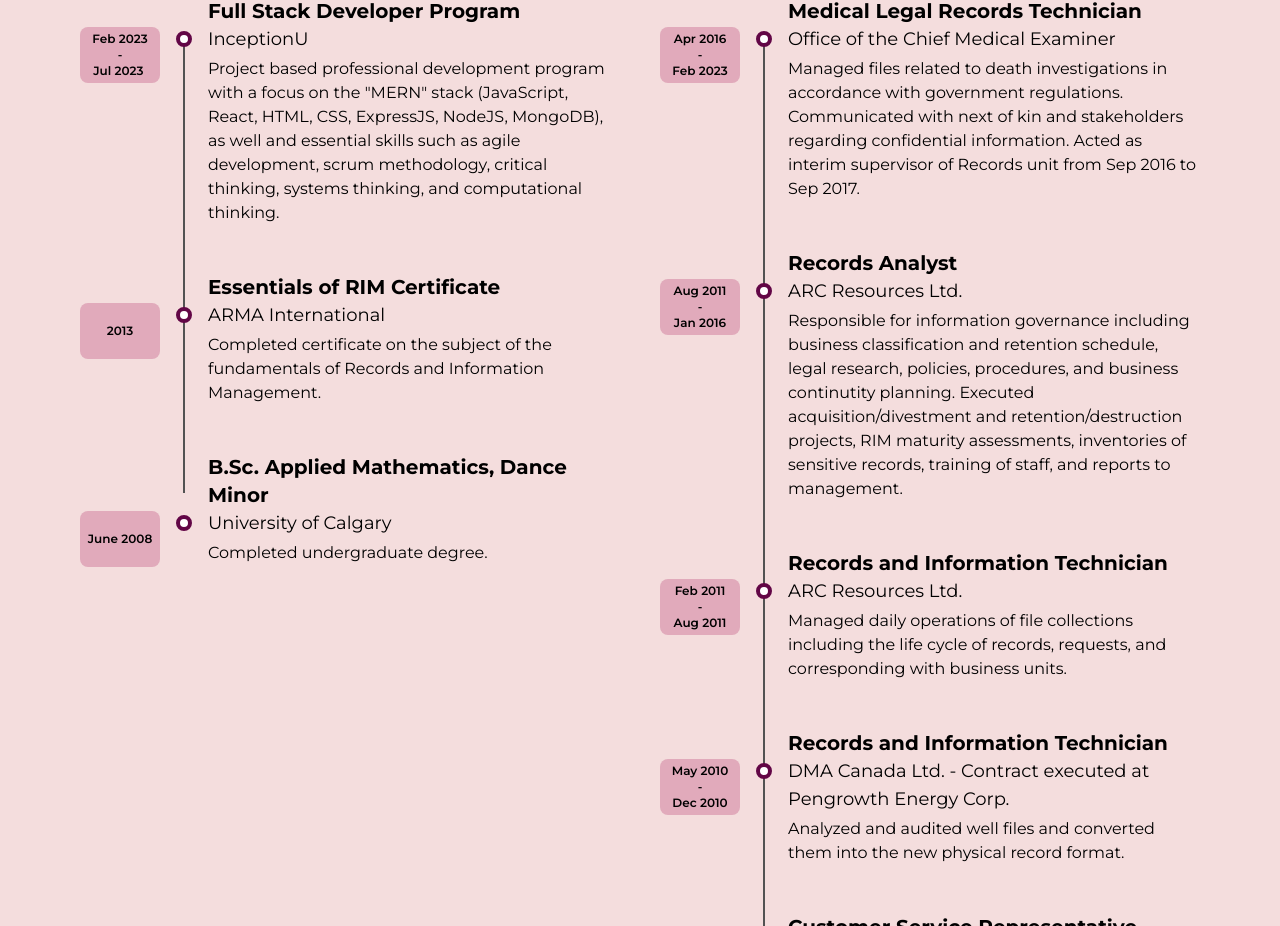
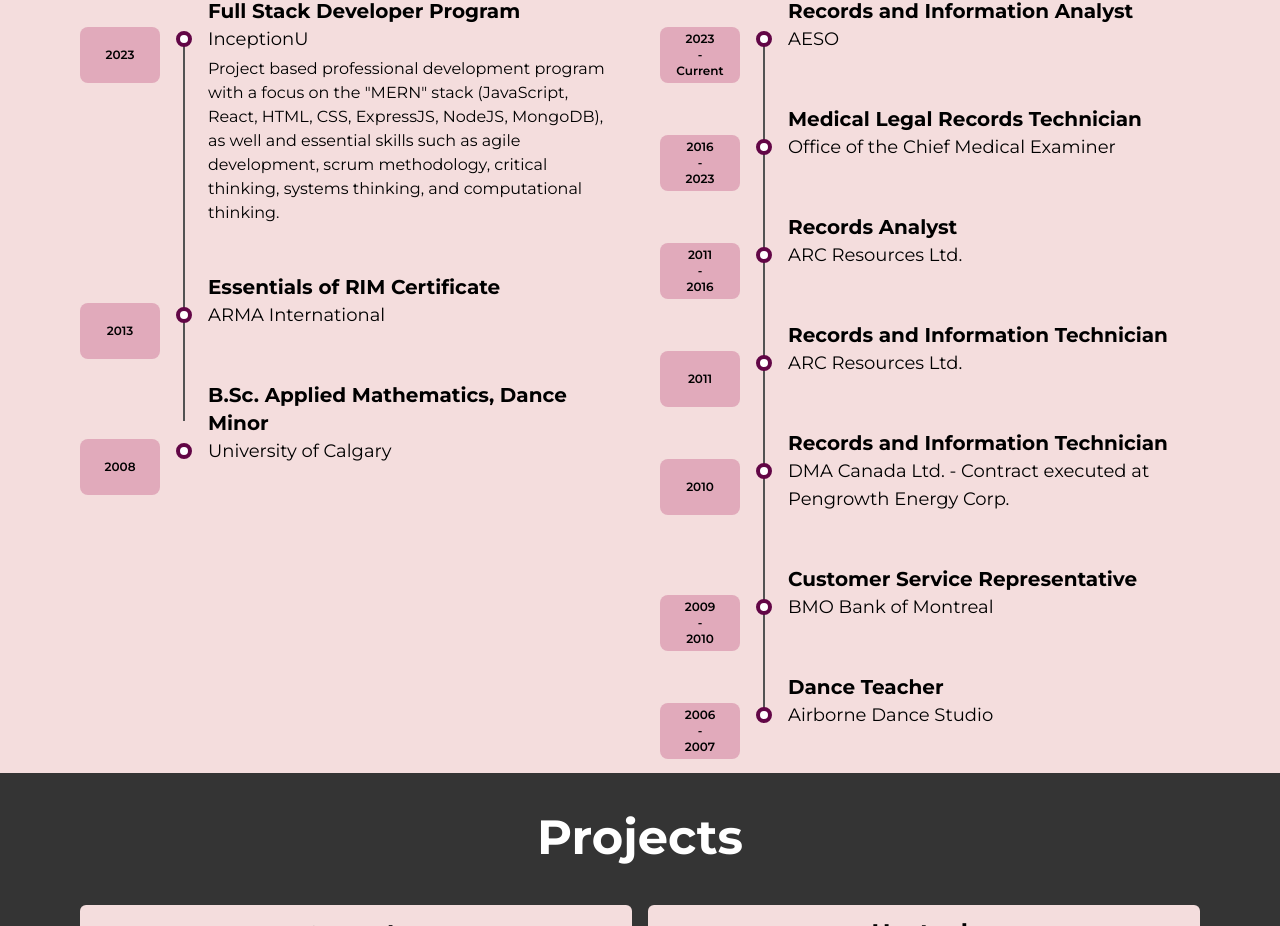
Before and after one commit to jgajdosbomben/portfolio, a React (Vite) app: page / in a window 1280 px wide. Shown: the part 1874-2800 px from the top of the page. Built offline with nearby package versions, Linux system fonts and the light colour scheme.

Commit message:
Updated background section

```diff
--- a/src/components/Background.jsx
+++ b/src/components/Background.jsx
@@ -18,9 +18,9 @@
             {/* Vertical line (::before) ~ Date ~ Title ~ Circle marker (::after) */}
             <div className="flex flex-col sm:flex-row items-start mb-1 group-last:before:hidden before:absolute before:left-2 sm:before:left-0 before:h-full before:px-px before:bg-neutral-600 before:dark:bg-neutral-300 sm:before:ml-[6.5rem] before:self-start before:-translate-x-1/2 before:translate-y-3 after:absolute after:left-2 sm:after:left-0 after:w-2 after:h-2 after:bg-white after:border-4 after:box-content after:border-[#620646] after:rounded-full sm:after:ml-[6.5rem] after:-translate-x-1/2 after:translate-y-1.5">
               <time className="sm:absolute left-0 translate-y-0.5 inline-flex items-center justify-center text-xs font-semibold w-20 h-14 mb-3 sm:mb-0 text-black text-center bg-[#e1aabb] rounded-lg">
-                Feb 2023
-                <br /> - <br />
-                Jul 2023&nbsp;
+                2023
+                {/* <br /> - <br />
+                2023&nbsp; */}
               </time>
               <div className="text-lg text-black dark:text-white">InceptionU</div>
             </div>
@@ -44,9 +44,9 @@
               <div className="text-lg text-black dark:text-white">ARMA International</div>
             </div>
             {/* Description*/}
-            <div className="text-black dark:text-white">
+            {/* <div className="text-black dark:text-white">
               Completed certificate on the subject of the fundamentals of Records and Information Management.
-            </div>
+            </div> */}
           </div>
 
           {/* <!-- Item #3 --> */}
@@ -58,12 +58,12 @@
             {/* Vertical line (::before) ~ Date ~ Title ~ Circle marker (::after) */}
             <div className="flex flex-col sm:flex-row items-start mb-1 group-last:before:hidden before:absolute before:left-2 sm:before:left-0 before:h-full before:px-px before:bg-neutral-600 before:dark:bg-neutral-300 sm:before:ml-[6.5rem] before:self-start before:-translate-x-1/2 before:translate-y-3 after:absolute after:left-2 sm:after:left-0 after:w-2 after:h-2 after:bg-white after:border-4 after:box-content after:border-[#620646] after:rounded-full sm:after:ml-[6.5rem] after:-translate-x-1/2 after:translate-y-1.5">
               <time className="sm:absolute left-0 translate-y-0.5 inline-flex items-center justify-center text-xs font-semibold  w-20 h-14 mb-3 sm:mb-0 text-black bg-[#e1aabb] rounded-lg">
-                June 2008
+                2008
               </time>
               <div className="text-lg text-black dark:text-white">University of Calgary</div>
             </div>
             {/* Description*/}
-            <div className="text-black dark:text-white">Completed undergraduate degree.</div>
+            {/* <div className="text-black dark:text-white">Completed undergraduate degree.</div> */}
           </div>
         </div>
         {/* End of Education timeline*/}
@@ -71,67 +71,64 @@
         {/* Beginning of Experience Timeline */}
         <div className="pt-10 sm:pt-0">
           <div className="-my-6">
+            <h1 className="pl-8 sm:pl-32 font-bold text-2xl underline decoration-solid pb-3">Experience</h1>
+
             {/* <!-- Item #1 --> */}
-            <h1 className="pl-8 sm:pl-32 font-bold text-2xl underline decoration-solid pb-3">Experience</h1>
+            <div className="relative pl-8 sm:pl-32 py-6 group hover:-translate-y-0.5 hover:scale-100 hover:bg-[#f4dddd] duration-300 hover:dark:bg-inherit">
+              {/* Title*/}
+              <div className="font-bold text-xl text-black dark:text-white  mb-1 sm:mb-0">Records and Information Analyst</div>
+              {/* Vertical line (::before) ~ Date ~ Title ~ Circle marker (::after) */}
+              <div className="flex flex-col sm:flex-row items-start mb-1 group-last:before:hidden before:absolute before:left-2 sm:before:left-0 before:h-full before:px-px before:bg-neutral-600 before:dark:bg-neutral-300 sm:before:ml-[6.5rem] before:self-start before:-translate-x-1/2 before:translate-y-3 after:absolute after:left-2 sm:after:left-0 after:w-2 after:h-2 after:bg-white after:border-4 after:box-content after:border-[#620646] after:rounded-full sm:after:ml-[6.5rem] after:-translate-x-1/2 after:translate-y-1.5">
+                <time className="sm:absolute left-0 translate-y-0.5 inline-flex items-center justify-center text-xs font-semibold w-20 h-14 mb-3 sm:mb-0 text-black text-center bg-[#e1aabb] rounded-lg">
+                  2023 <br /> - <br />
+                  Current
+                </time>
+                <div className="text-lg text-black dark:text-white">AESO</div>
+              </div>
+              {/* Description*/}
+              {/* <div
+              </div> */}
+            </div>
+            {/* <!-- Item #2 --> */}
             <div className="relative pl-8 sm:pl-32 py-6 group hover:-translate-y-0.5 hover:scale-100 hover:bg-[#f4dddd] duration-300 hover:dark:bg-inherit">
               {/* Title*/}
               <div className="font-bold text-xl text-black dark:text-white  mb-1 sm:mb-0">Medical Legal Records Technician</div>
               {/* Vertical line (::before) ~ Date ~ Title ~ Circle marker (::after) */}
               <div className="flex flex-col sm:flex-row items-start mb-1 group-last:before:hidden before:absolute before:left-2 sm:before:left-0 before:h-full before:px-px before:bg-neutral-600 before:dark:bg-neutral-300 sm:before:ml-[6.5rem] before:self-start before:-translate-x-1/2 before:translate-y-3 after:absolute after:left-2 sm:after:left-0 after:w-2 after:h-2 after:bg-white after:border-4 after:box-content after:border-[#620646] after:rounded-full sm:after:ml-[6.5rem] after:-translate-x-1/2 after:translate-y-1.5">
                 <time className="sm:absolute left-0 translate-y-0.5 inline-flex items-center justify-center text-xs font-semibold w-20 h-14 mb-3 sm:mb-0 text-black text-center bg-[#e1aabb] rounded-lg">
-                  Apr 2016 <br /> - <br />
-                  Feb 2023
+                  2016 <br /> - <br />
+                  2023
                 </time>
                 <div className="text-lg text-black dark:text-white">Office of the Chief Medical Examiner</div>
               </div>
               {/* Description*/}
-              <div className="text-black dark:text-white">
+              {/* <div className="text-black dark:text-white">
                 Managed files related to death investigations in accordance with government regulations. Communicated with next of
                 kin and stakeholders regarding confidential information. Acted as interim supervisor of Records unit from Sep 2016
                 to Sep 2017.{" "}
-              </div>
+              </div> */}
             </div>
 
-            {/* <!-- Item #2 --> */}
+            {/* <!-- Item #3 --> */}
             <div className="relative pl-8 sm:pl-32 py-6 group hover:-translate-y-0.5 hover:scale-100 hover:bg-[#f4dddd] duration-300 hover:dark:bg-inherit">
               {/* Title*/}
               <div className="font-bold text-xl text-black dark:text-white  mb-1 sm:mb-0">Records Analyst</div>
               {/* Vertical line (::before) ~ Date ~ Title ~ Circle marker (::after) */}
               <div className="flex flex-col sm:flex-row items-start mb-1 group-last:before:hidden before:absolute before:left-2 sm:before:left-0 before:h-full before:px-px before:bg-neutral-600 before:dark:bg-neutral-300 sm:before:ml-[6.5rem] before:self-start before:-translate-x-1/2 before:translate-y-3 after:absolute after:left-2 sm:after:left-0 after:w-2 after:h-2 after:bg-white after:border-4 after:box-content after:border-[#620646] after:rounded-full sm:after:ml-[6.5rem] after:-translate-x-1/2 after:translate-y-1.5">
                 <time className="sm:absolute left-0 translate-y-0.5 inline-flex items-center justify-center text-xs font-semibold  w-20 h-14 mb-3 sm:mb-0 text-black text-center bg-[#e1aabb] rounded-lg">
-                  Aug 2011
+                  2011
                   <br /> - <br />
-                  Jan 2016
+                  2016
                 </time>
                 <div className="text-lg text-black dark:text-white">ARC Resources Ltd.</div>
               </div>
               {/* Description*/}
-              <div className="text-black dark:text-white">
+              {/* <div className="text-black dark:text-white">
                 Responsible for information governance including business classification and retention schedule, legal research,
                 policies, procedures, and business continutity planning. Executed acquisition/divestment and retention/destruction
                 projects, RIM maturity assessments, inventories of sensitive records, training of staff, and reports to
                 management.{" "}
-              </div>
-            </div>
-
-            {/* <!-- Item #3 --> */}
-            <div className="relative pl-8 sm:pl-32 py-6 group hover:-translate-y-0.5 hover:scale-100 hover:bg-[#f4dddd] duration-300 hover:dark:bg-inherit">
-              {/* Title*/}
-              <div className="font-bold text-xl text-black dark:text-white  mb-1 sm:mb-0">Records and Information Technician</div>
-              {/* Vertical line (::before) ~ Date ~ Title ~ Circle marker (::after) */}
-              <div className="flex flex-col sm:flex-row items-start mb-1 group-last:before:hidden before:absolute before:left-2 sm:before:left-0 before:h-full before:px-px before:bg-neutral-600 before:dark:bg-neutral-300 sm:before:ml-[6.5rem] before:self-start before:-translate-x-1/2 before:translate-y-3 after:absolute after:left-2 sm:after:left-0 after:w-2 after:h-2 after:bg-white after:border-4 after:box-content after:border-[#620646] after:rounded-full sm:after:ml-[6.5rem] after:-translate-x-1/2 after:translate-y-1.5">
-                <time className="sm:absolute left-0 translate-y-0.5 inline-flex items-center justify-center text-xs font-semibold  w-20 h-14 mb-3 sm:mb-0 text-black text-center bg-[#e1aabb] rounded-lg">
-                  Feb 2011
-                  <br /> - <br />
-                  Aug 2011
-                </time>
-                <div className="text-lg text-black dark:text-white">ARC Resources Ltd.</div>
-              </div>
-              {/* Description*/}
-              <div className="text-black dark:text-white">
-                Managed daily operations of file collections including the life cycle of records, requests, and corresponding with
-                business units.
-              </div>
+              </div> */}
             </div>
 
             {/* <!-- Item #4 --> */}
@@ -141,55 +138,75 @@
               {/* Vertical line (::before) ~ Date ~ Title ~ Circle marker (::after) */}
               <div className="flex flex-col sm:flex-row items-start mb-1 group-last:before:hidden before:absolute before:left-2 sm:before:left-0 before:h-full before:px-px before:bg-neutral-600 before:dark:bg-neutral-300 sm:before:ml-[6.5rem] before:self-start before:-translate-x-1/2 before:translate-y-3 after:absolute after:left-2 sm:after:left-0 after:w-2 after:h-2 after:bg-white after:border-4 after:box-content after:border-[#620646] after:rounded-full sm:after:ml-[6.5rem] after:-translate-x-1/2 after:translate-y-1.5">
                 <time className="sm:absolute left-0 translate-y-0.5 inline-flex items-center justify-center text-xs font-semibold  w-20 h-14 mb-3 sm:mb-0 text-black text-center bg-[#e1aabb] rounded-lg">
-                  May 2010
-                  <br /> - <br />
-                  Dec 2010
+                  2011
+                  {/* <br /> - <br />
+                  2011 */}
+                </time>
+                <div className="text-lg text-black dark:text-white">ARC Resources Ltd.</div>
+              </div>
+              {/* Description*/}
+              {/* <div className="text-black dark:text-white">
+                Managed daily operations of file collections including the life cycle of records, requests, and corresponding with
+                business units.
+              </div> */}
+            </div>
+
+            {/* <!-- Item #5 --> */}
+            <div className="relative pl-8 sm:pl-32 py-6 group hover:-translate-y-0.5 hover:scale-100 hover:bg-[#f4dddd] duration-300 hover:dark:bg-inherit">
+              {/* Title*/}
+              <div className="font-bold text-xl text-black dark:text-white  mb-1 sm:mb-0">Records and Information Technician</div>
+              {/* Vertical line (::before) ~ Date ~ Title ~ Circle marker (::after) */}
+              <div className="flex flex-col sm:flex-row items-start mb-1 group-last:before:hidden before:absolute before:left-2 sm:before:left-0 before:h-full before:px-px before:bg-neutral-600 before:dark:bg-neutral-300 sm:before:ml-[6.5rem] before:self-start before:-translate-x-1/2 before:translate-y-3 after:absolute after:left-2 sm:after:left-0 after:w-2 after:h-2 after:bg-white after:border-4 after:box-content after:border-[#620646] after:rounded-full sm:after:ml-[6.5rem] after:-translate-x-1/2 after:translate-y-1.5">
+                <time className="sm:absolute left-0 translate-y-0.5 inline-flex items-center justify-center text-xs font-semibold  w-20 h-14 mb-3 sm:mb-0 text-black text-center bg-[#e1aabb] rounded-lg">
+                  2010
+                  {/* <br /> - <br />
+                  2010 */}
                 </time>
                 <div className="text-lg text-black dark:text-white">
                   DMA Canada Ltd. - Contract executed at Pengrowth Energy Corp.
                 </div>
               </div>
               {/* Description*/}
-              <div className="text-black dark:text-white">
+              {/* <div className="text-black dark:text-white">
                 Analyzed and audited well files and converted them into the new physical record format.
-              </div>
+              </div> */}
             </div>
-            {/* <!-- Item #5 --> */}
+            {/* <!-- Item #6 --> */}
             <div className="relative pl-8 sm:pl-32 py-6 group hover:-translate-y-0.5 hover:scale-100 hover:bg-[#f4dddd] duration-300 hover:dark:bg-inherit">
               {/* Title*/}
               <div className="font-bold text-xl text-black dark:text-white  mb-1 sm:mb-0">Customer Service Representative</div>
               {/* Vertical line (::before) ~ Date ~ Title ~ Circle marker (::after) */}
               <div className="flex flex-col sm:flex-row items-start mb-1 group-last:before:hidden before:absolute before:left-2 sm:before:left-0 before:h-full before:px-px before:bg-neutral-600 before:dark:bg-neutral-300 sm:before:ml-[6.5rem] before:self-start before:-translate-x-1/2 before:translate-y-3 after:absolute after:left-2 sm:after:left-0 after:w-2 after:h-2 after:bg-white after:border-4 after:box-content after:border-[#620646] after:rounded-full sm:after:ml-[6.5rem] after:-translate-x-1/2 after:translate-y-1.5">
                 <time className="sm:absolute left-0 translate-y-0.5 inline-flex items-center justify-center text-xs font-semibold  w-20 h-14 mb-3 sm:mb-0 text-black text-center bg-[#e1aabb] rounded-lg">
-                  Dec 2009
+                  2009
                   <br /> - <br />
-                  Apr 2010
+                  2010
                 </time>
                 <div className="text-lg text-black dark:text-white">BMO Bank of Montreal</div>
               </div>
               {/* Description*/}
-              <div className="text-black dark:text-white">
+              {/* <div className="text-black dark:text-white">
                 Assisted customers with their banking needs and executed numerous banking processes.
-              </div>
+              </div> */}
             </div>
 
-            {/* <!-- Item #6 --> */}
+            {/* <!-- Item #7 --> */}
             <div className="relative pl-8 sm:pl-32 py-6 group hover:-translate-y-0.5 hover:scale-100 hover:bg-[#f4dddd] duration-300 hover:dark:bg-inherit">
               {/* Title*/}
               <div className="font-bold text-xl text-black dark:text-white  mb-1 sm:mb-0">Dance Teacher</div>
               {/* Vertical line (::before) ~ Date ~ Title ~ Circle marker (::after) */}
               <div className="flex flex-col sm:flex-row items-start mb-1 group-last:before:hidden before:absolute before:left-2 sm:before:left-0 before:h-full before:px-px before:bg-neutral-600 before:dark:bg-neutral-300 sm:before:ml-[6.5rem] before:self-start before:-translate-x-1/2 before:translate-y-3 after:absolute after:left-2 sm:after:left-0 after:w-2 after:h-2 after:bg-white after:border-4 after:box-content after:border-[#620646] after:rounded-full sm:after:ml-[6.5rem] after:-translate-x-1/2 after:translate-y-1.5">
                 <time className="sm:absolute left-0 translate-y-0.5 inline-flex items-center justify-center text-xs font-semibold  w-20 h-14 mb-3 sm:mb-0 text-black text-center bg-[#e1aabb] rounded-lg">
-                  Sep 2006
+                  2006
                   <br /> - <br />
-                  Sep 2007
+                  2007
                 </time>
                 <div className="text-lg text-black dark:text-white">Airborne Dance Studio</div>
               </div>
               {/* Description*/}
-              <div className="text-black dark:text-white">
+              {/* <div className="text-black dark:text-white">
                 Educated students aged 5-6 on introductory ballet repertoire and planned choreography for year end recital.{" "}
-              </div>
+              </div> */}
             </div>
           </div>
           {/* <!-- End: Vertical Timeline #1 --> */}
```
